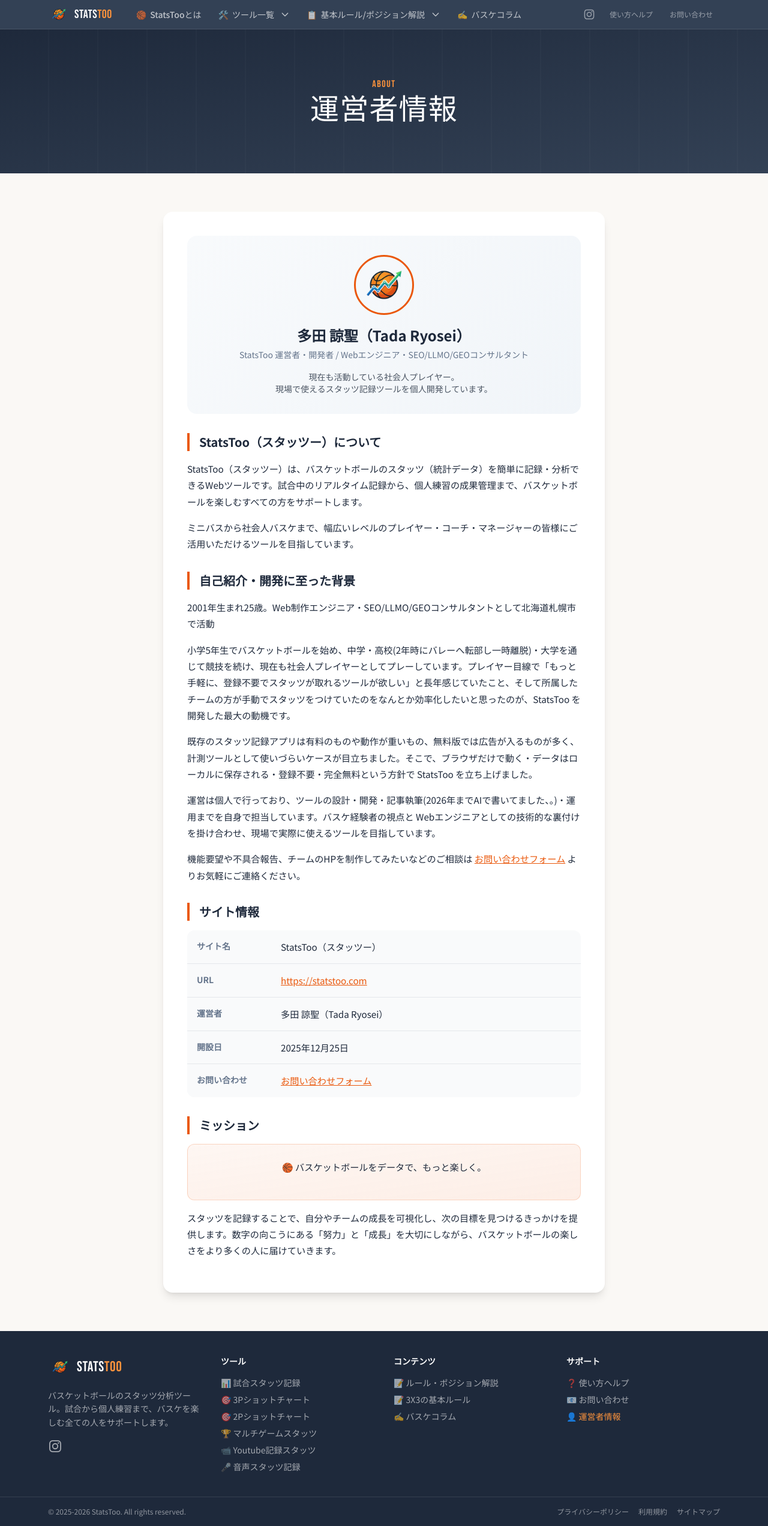
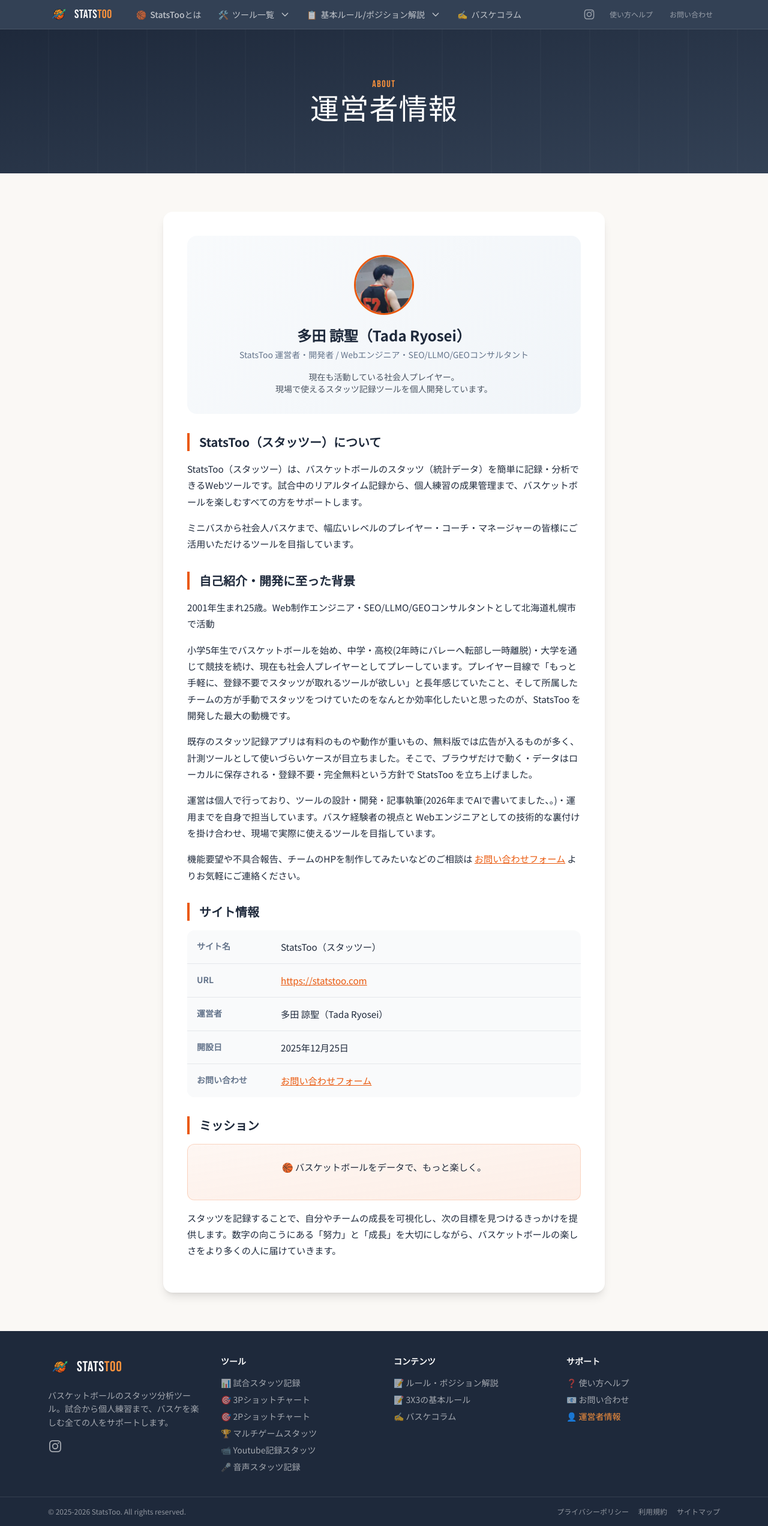
Before and after one commit to BSK-Ryo/statstoo, a Jekyll site: the page built from about/index.html, in a window 1280 px wide. Shown: the whole page at 60% size. Built offline with Jekyll 4.4.1, drawn with Linux system fonts in a browser that asks for light colours; nearby versions of some CDN libraries.

Commit message:
アイコン変更

```diff
--- a/about/index.html
+++ b/about/index.html
@@ -86,7 +86,7 @@
       "name": "多田 諒聖",
       "alternateName": "Ryosei Tada",
       "url": "{{ site.url }}/about/",
-      "image": "{{ site.url }}/image/favicon.png",
+      "image": "{{ site.url }}/image/profile/tada-ryosei-avatar.jpg",
       "jobTitle": "Webエンジニア / SEOコンサルタント",
       "description": "2001年生まれ。小学5年生でバスケットボールを始め、小学・中学・高校・大学を経て現在も社会人プレイヤーとして競技を継続。Web制作エンジニア・SEO/LLMO/GEOコンサルタントとして活動し、StatsToo の設計・開発・記事執筆・運用を個人で担当している。",
       "knowsAbout": [
@@ -118,7 +118,10 @@
 
         <!-- Profile Card -->
         <div class="profile-card">
-            <img class="profile-avatar" src="https://www.statstoo.com/image/favicon.png" alt="多田 諒聖">
+            <!-- アバターは元写真 tada-ryosei.jpg を正方形に切り出した tada-ryosei-avatar.jpg を使用。読み込み失敗時はファビコンにフォールバック -->
+            <img class="profile-avatar" src="/image/profile/tada-ryosei-avatar.jpg" alt="多田 諒聖"
+                 width="100" height="100" loading="lazy"
+                 onerror="this.onerror=null; this.src='/image/favicon.png';">
             <h2 class="profile-name">多田 諒聖（Tada Ryosei）</h2>
             <p class="profile-role">StatsToo 運営者・開発者 / Webエンジニア・SEO/LLMO/GEOコンサルタント</p>
             <p class="text-sm text-gray-600 max-w-md mx-auto">
```
Also changed, not shown: image/profile/tada-ryosei-avatar.jpg (added), image/profile/tada-ryosei.jpg (added), 1 other file.
